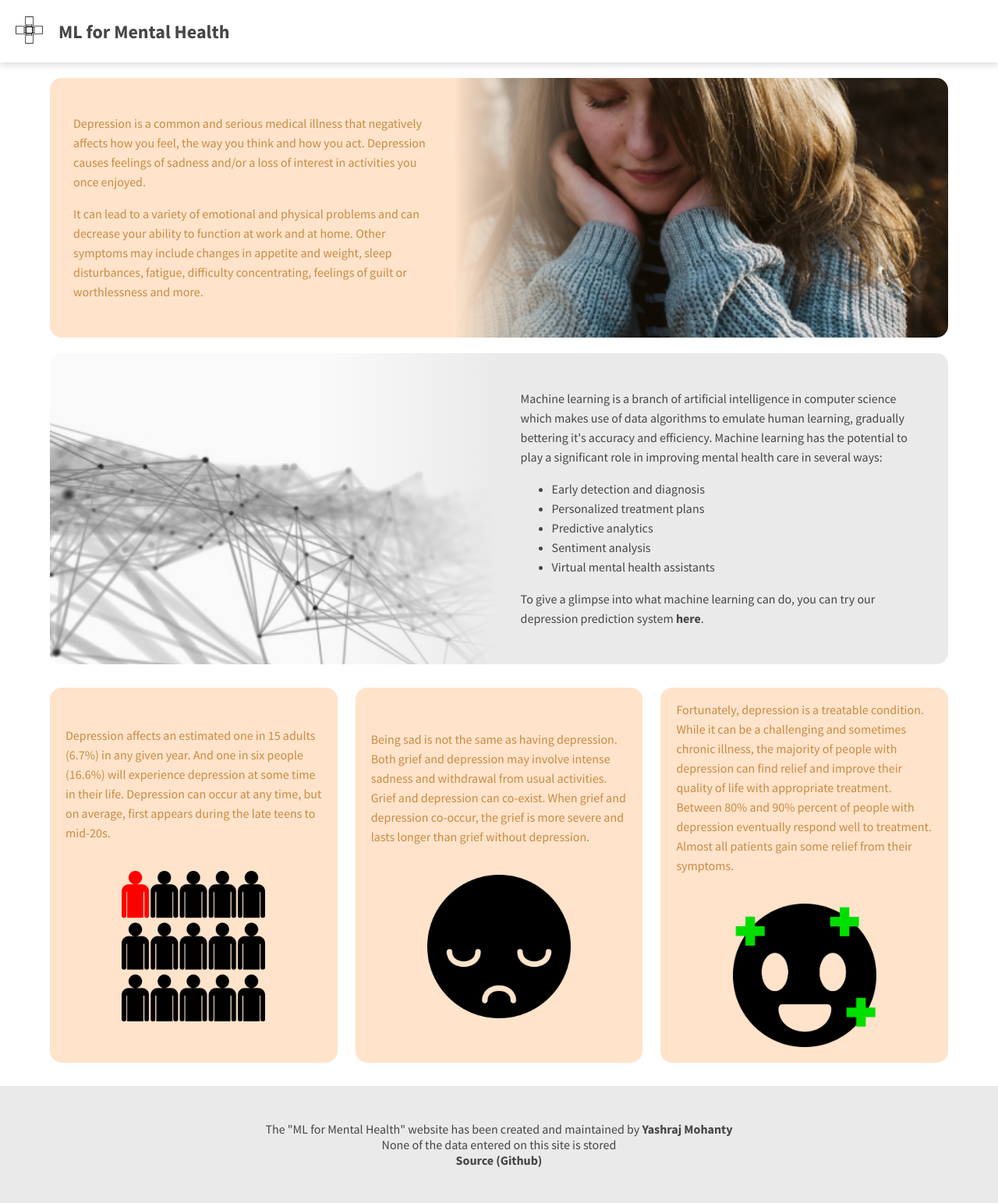
After one commit to YashrajMohanty/Depression-Detection-System, a Flask app: template templates/DepressoWebHome.html in a window 1280 px wide. The commit adds this page. Shown: the whole page at 78% size. Run offline with Flask 3, Linux system fonts and the light colour scheme; the template is opened without the code that fills it, so the values that code supplies are empty.

Commit message:
Split content into 2 web pages. Added server-side page loading, restructured folders to match jinja folder structure

```diff
--- a/server.py
+++ b/server.py
@@ -1,11 +1,16 @@
-from flask import Flask, after_this_request, jsonify
+from flask import Flask, after_this_request, jsonify, render_template
 import flask.json as json
 import numpy as np
 import DepressoDetecto
 
 app = Flask(__name__)
 # flask --app server run
-@app.route("/<data>", methods=['GET'])
+
+@app.route("/home", methods=['GET'])
+def get_home():
+    return render_template("DepressoWebHome.html")
+
+@app.route("/depdet/<data>", methods=['GET'])
 def get_js_data(data):
     @after_this_request
     def add_header(response):
@@ -18,6 +23,10 @@ def get_js_data(data):
     pred_json = request_handler(values, model_num)
     pred_json = jsonify(pred_json)
     return pred_json
+
+@app.route("/depdet", methods=['GET'])
+def get_depdet():
+    return render_template("DepressoWebDepDet.html")
 
 
 def request_handler(values, model_num):
--- a/DepressoWeb.js
+++ b/static/DepressoWebDepDet.js
@@ -1,3 +1,5 @@
+const url = 'http://127.0.0.1:5000/depdet/'
+
 function getValues(){
     let radio = document.getElementById("radio-left");
     const envsat = radio.querySelector("input[name='envsat']:checked").value;
@@ -95,7 +97,6 @@ async function submitResults(){
 	model = getModel();
 	const obj = {"values" : values, "model" : model};
 	const json_str = JSON.stringify(obj);
-    const url = ''
 
     try{
 
--- /dev/null
+++ b/static/DepressoWebHome.css
@@ -0,0 +1,134 @@
+:root {
+    --secondary-gold: #ffe3ca;
+    --secondary-gray: rgb(234, 234, 234);
+    --gold-text: rgb(200, 139, 68);
+    --gray-text: rgb(70, 70, 70);
+}
+
+body {
+    margin: 0;
+    font-family: 'Source Sans Pro', sans-serif;
+    background-color: white;
+    color: var(--gray-text);
+    display: flex;
+    align-items: center;
+    flex-direction: column;
+}
+div {
+    margin: 10px;
+}
+nav {
+    background-color: white;
+    box-shadow: 0px 2px 10px 0px lightgrey;
+    width: 100vw;
+    height: 80px;
+    position: fixed;
+    top: 0px;
+    display: flex;
+    align-items: center;
+}
+    #nav-icon {
+        position: relative;
+        margin-left: 10px;
+        height: 35px;
+        width: 35px;
+    }
+    #nav-text {
+        opacity: 1;
+    }
+
+p {
+    font-size: medium;
+}
+a {
+    font-weight: 700;
+    color: var(--gray-text);
+    text-decoration: none;
+}
+    a:hover {
+        color: var(--gold-text);
+    }
+
+
+#abstract-1 {
+    width: 90vw;
+    display: flex;
+    align-items: center;
+    background: linear-gradient(90deg, var(--secondary-gold) 45%, rgba(255, 255, 255, 0) 60%), url(WebImages/SadBlondeTeenager.png) center center/cover no-repeat;
+    background-color: transparent;
+    border-radius: 15px;
+    margin-top: 100px;
+}
+    #abstract-1-text {
+        line-height: 25px;
+        color: var(--gold-text);
+        padding: 20px;
+        width: 40%;
+    }
+#abstract-2 {
+    width: 90vw;
+    display: flex;
+    align-items: center;
+    flex-direction: row-reverse;
+    background: linear-gradient(90deg, rgba(255, 255, 255, 0) 30%, var(--secondary-gray) 50%), url(WebImages/NeuralNetwork.png) center center/cover no-repeat;
+    background-color: transparent;
+    border-radius: 15px;
+}
+    #abstract-2-text {
+        line-height: 25px;
+        padding: 20px;
+        width: 45%;
+    }
+#abstract-3 {
+    width: 90vw;
+    display: flex;
+    justify-content: space-between;
+}
+    .abstract-3-text{
+        display: flex;
+        flex-direction: column;
+        justify-content: center;
+        align-content: center;
+        margin-left: 0;
+        margin-right: 0;
+        line-height: 25px;
+        width: 32%;
+        background: var(--secondary-gold);
+        color: var(--gold-text);
+        border-radius: 15px;
+    }
+    .abstract-3-text p{
+        padding-left: 20px;
+        padding-right: 20px;
+    }
+    .abstract-3-text img{
+        margin-left: auto;
+        margin-right: auto;
+        margin-top: 20px;
+        margin-bottom: 20px;
+        width: 50%;
+    }
+
+
+#result {
+    display: flex;
+    justify-content: center;
+    align-items: center;
+    width: 90vw;
+    height: 100px;
+    background-color: var(--secondary-gray);
+    text-align: center;
+    border-radius: 10px;
+}
+
+
+#footer {
+    display: flex;
+    justify-content: center;
+    align-items: center;
+    width: 100%;
+    height: 150px;
+    background-color: var(--secondary-gray);
+    text-align: center;
+    margin-bottom: 0;
+}
--- /dev/null
+++ b/static/DepressoWebHome.js
@@ -0,0 +1,21 @@
+const url = 'http://127.0.0.1:5000/home/'
+
+window.onscroll = function(){
+    navScrollAnimation();
+};
+function navScrollAnimation(){
+    const navText = document.getElementById("nav-text");
+    const navBar = document.querySelector("nav");
+    const navHeight = 80; // 80px
+    const winScroll = document.body.scrollTop || document.documentElement.scrollTop;
+    const height = document.documentElement.scrollHeight - document.documentElement.clientHeight;
+    let scrollPercent = winScroll / height;
+    scrollPercent = scrollPercent * 5; // reached 100% in 20% of the webpage
+    if (scrollPercent > 1){
+        scrollPercent = 1;
+    }
+    navText.style.opacity = 1 - scrollPercent; // navbar text opacity
+    let newNavHeight = navHeight - (scrollPercent * navHeight * 0.3); // navbar shrinks to 70% (1-0.3) of its size
+    newNavHeight = newNavHeight+"px";
+    navBar.style.height = newNavHeight;
+}
--- /dev/null
+++ b/templates/DepressoWebHome.html
@@ -0,0 +1,113 @@
+<!DOCTYPE html>
+<html lang="en">
+    <head>
+        <title>ML for Mental Health</title>
+        <link rel="stylesheet" href="{{ url_for('static', filename='DepressoWebHome.css') }}">
+        <link rel="icon" href="{{ url_for('static', filename='WebImages/MLMHtabicon.png') }}">
+        <link rel="preconnect" href="https://fonts.googleapis.com">
+        <link rel="preconnect" href="https://fonts.gstatic.com" crossorigin>
+        <link href="https://fonts.googleapis.com/css2?family=Source+Sans+Pro:wght@400;700&display=swap" rel="stylesheet">
+    </head>
+    <script src="{{ url_for('static', filename='DepressoWebHome.js') }}"></script>
+    <body>
+        <nav>
+            <div>
+                <img src="{{ url_for('static', filename='WebImages/MLMHicon.png') }}" id="nav-icon">
+            </div>
+            <div>
+                <h2 id="nav-text">ML for Mental Health</h2>
+            </div>
+        </nav>
+
+            <div id="abstract-1">
+                <div id="abstract-1-text">
+                    <p>
+                        Depression is a common and serious medical illness
+                        that negatively affects how you feel, the way you
+                        think and how you act. Depression causes feelings
+                        of sadness and/or a loss of interest in activities
+                        you once enjoyed.
+                    </p>
+                    <p>
+                        It can lead to a variety of emotional
+                        and physical problems and can decrease your ability to
+                        function at work and at home. Other symptoms may include
+                        changes in appetite and weight, sleep disturbances, fatigue,
+                        difficulty concentrating, feelings of guilt or worthlessness
+                        and more.
+                    </p>
+                </div>
+            </div>
+
+            <div id="abstract-2">
+                <div id="abstract-2-text">
+                    <p>
+                        Machine learning is a branch of artificial intelligence in
+                        computer science which makes use of data algorithms
+                        to emulate human learning, gradually bettering it's accuracy
+                        and efficiency. Machine learning has the potential to play a
+                        significant role in improving mental health care in several ways:
+                        <ul>
+                            <li>Early detection and diagnosis</li>
+                            <li>Personalized treatment plans</li>
+                            <li>Predictive analytics</li>
+                            <li>Sentiment analysis</li>
+                            <li>Virtual mental health assistants</li>
+                        </ul>
+                        To give a glimpse into what machine learning can do,
+                        you can try our depression prediction system
+                        <a href="http://127.0.0.1:5000/depdet">here</a>.
+                    </p>
+
+                </div>
+            </div>
+
+            <div id="abstract-3">
+
+                <div class="abstract-3-text">
+                    <p>
+                        Depression affects an estimated one in 15 adults (6.7%) in any
+                        given year. And one in six people (16.6%) will experience
+                        depression at some time in their life. Depression can occur at
+                        any time, but on average, first appears during the late teens
+                        to mid-20s.
+                    </p>
+                    <img src="{{ url_for('static', filename='WebImages/dep1.png') }}">
+                </div>
+
+                <div class="abstract-3-text">
+                    <p>
+                        Being sad is not the same as having depression. Both grief and
+                        depression may involve intense sadness and withdrawal from usual
+                        activities. Grief and depression can co-exist. When grief and
+                        depression co-occur, the grief is more severe and lasts longer
+                        than grief without depression.
+                    </p>
+                    <img src="{{ url_for('static', filename='WebImages/dep2.png') }}">
+                </div>
+
+                <div class="abstract-3-text">
+                    <p>
+                        Fortunately, depression is a treatable condition. While it can be a
+                        challenging and sometimes chronic illness, the majority of people
+                        with depression can find relief and improve their quality of life
+                        with appropriate treatment. Between 80% and 90% percent of people
+                        with depression eventually respond well to treatment. Almost all
+                        patients gain some relief from their symptoms.
+                    </p>
+                    <img src="{{ url_for('static', filename='WebImages/dep3.png') }}">
+                </div>
+
+            </div>
+
+        <div id="footer">
+            <p>
+                The "ML for Mental Health" website has been created and maintained
+                by <a href="https://github.com/YashrajMohanty" target="_blank">Yashraj Mohanty</a><br>
+                None of the data entered on this site is stored<br>
+                <a href="https://github.com/YashrajMohanty/Depression-Detection-System" target="_blank">Source (Github)</a>
+            </p>
+        </div>
+
+    </body>
+</html>
```
Also changed, not shown: static/DepressoWebDepDet.css (renamed from DepressoWeb.css, +4 -32 lines), templates/DepressoWebDepDet.html (renamed from DepressoWeb.html, +16 -57 lines), README.md, static/WebImages/MLMHicon.png (renamed from WebImages/MLMHicon.png), static/WebImages/MLMHtabicon.png (renamed from WebImages/MLMHtabicon.png), static/WebImages/NeuralNetwork.png (renamed from WebImages/NeuralNetwork.png), static/WebImages/SadBlondeTeenager.png (renamed from WebImages/SadBlondeTeenager.png), static/WebImages/dep1.png (added), static/WebImages/dep2.png (added), static/WebImages/dep3.png (added).
